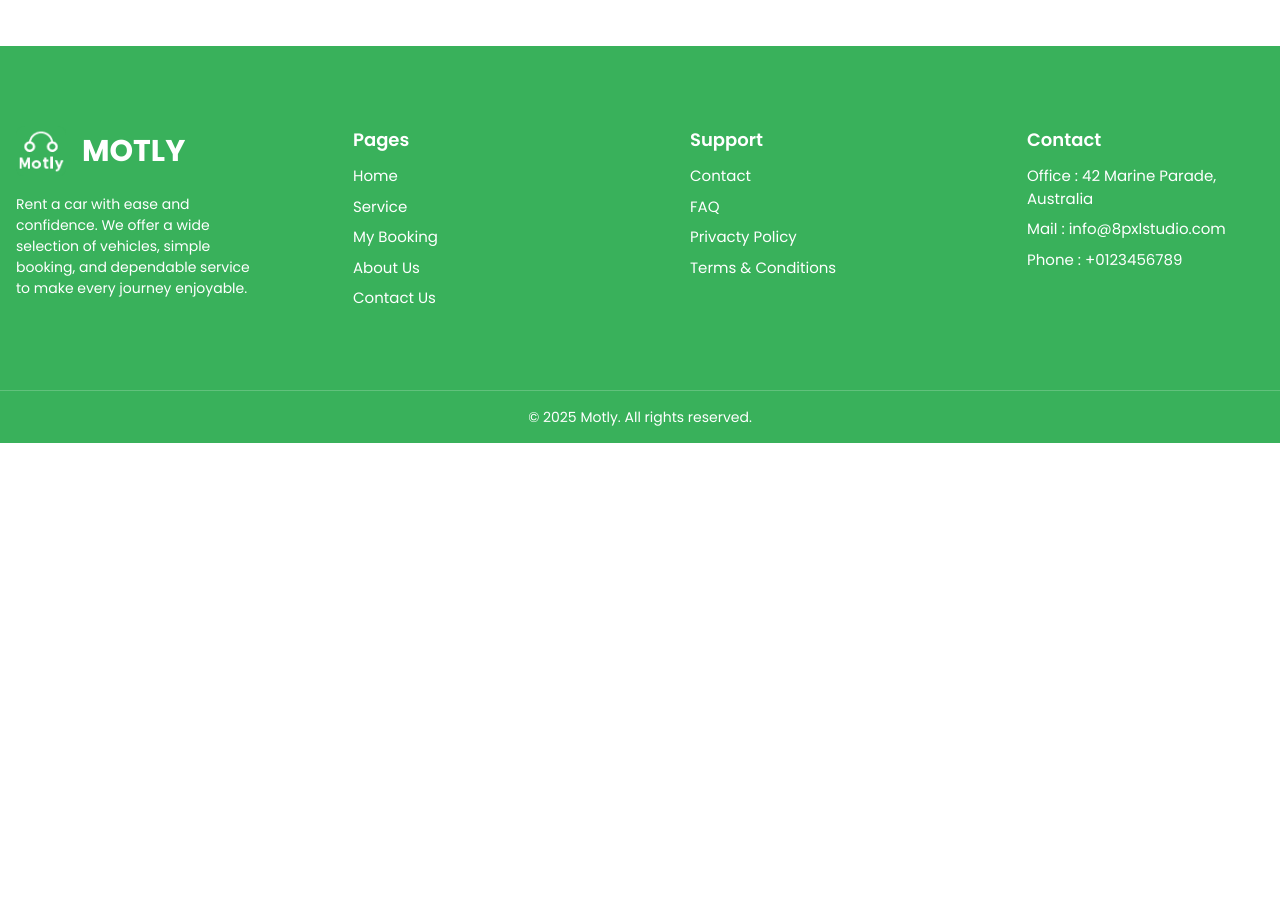
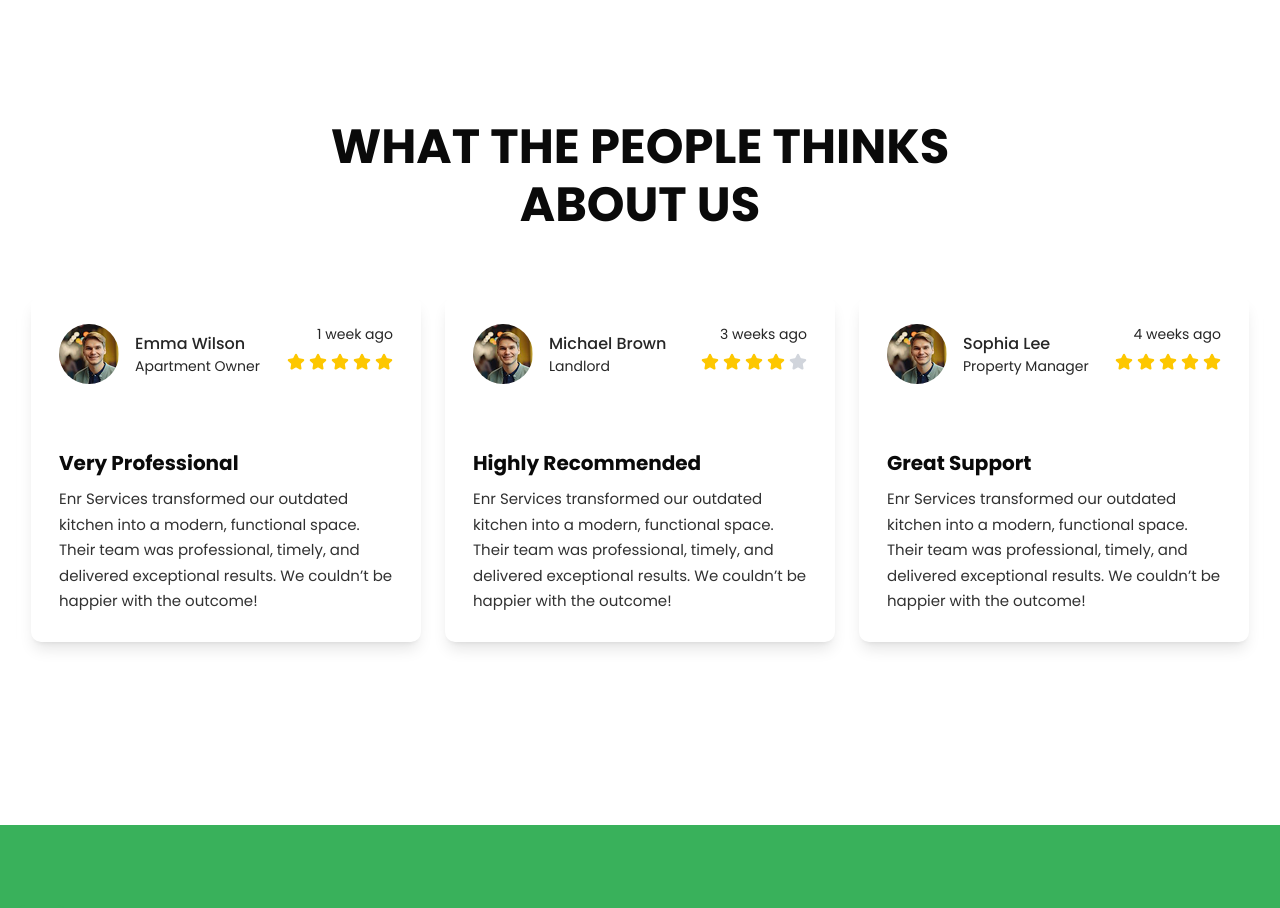
Before and after one commit to mijanConnect/motly-car-rental-website-mahsundic, a Next.js app: page /car-details in a window 1280 px wide. Shown: the part 2207-3115 px from the top of the page. Before the commit the page ends 2650 px from the top, so only its background shows below. Built offline with nearby package versions, Linux system fonts and the light colour scheme.

Commit message:
Carausel added

```diff
--- a/app/(public)/car-details/page.tsx
+++ b/app/(public)/car-details/page.tsx
@@ -7,6 +7,7 @@ import DetailsCars from "@/app/components/car-details/DetailsCars";
 import PopularTab from "@/app/components/car-details/PopularTab";
 import FilterPanel from "@/app/components/car-details/SideFilter";
 import SideSearch from "@/app/components/car-details/SideSearch";
+import Feedback from "@/app/components/car-details/Feedback";
 
 const sidebarAnimationStyles = `
   @keyframes slideInFromLeft {
@@ -111,6 +112,7 @@ export default function Page() {
           </div>
         </div>
       </div>
+      <Feedback />
     </>
   );
 }
--- /dev/null
+++ b/app/components/car-details/Feedback.tsx
@@ -0,0 +1,183 @@
+"use client";
+
+import { Star } from "lucide-react";
+import Image from "next/image";
+import { Swiper, SwiperSlide } from "swiper/react";
+import { Navigation, Pagination, Autoplay } from "swiper/modules";
+import "swiper/css";
+import "swiper/css/navigation";
+import "swiper/css/pagination";
+
+const reviews = [
+  {
+    id: 1,
+    name: "John Doe",
+    role: "Homeowner",
+    time: "2 weeks ago",
+    title: "Smooth Process",
+    rating: 5,
+    image: "/assets/feedback/people.png",
+    message:
+      "Enr Services transformed our outdated kitchen into a modern, functional space. Their team was professional, timely, and delivered exceptional results. We couldn’t be happier with the outcome!",
+  },
+  {
+    id: 2,
+    name: "Emma Wilson",
+    role: "Apartment Owner",
+    time: "1 week ago",
+    title: "Very Professional",
+    rating: 5,
+    image: "/assets/feedback/people.png",
+    message:
+      "Enr Services transformed our outdated kitchen into a modern, functional space. Their team was professional, timely, and delivered exceptional results. We couldn’t be happier with the outcome!",
+  },
+  {
+    id: 3,
+    name: "Michael Brown",
+    role: "Landlord",
+    time: "3 weeks ago",
+    title: "Highly Recommended",
+    rating: 4,
+    image: "/assets/feedback/people.png",
+    message:
+      "Enr Services transformed our outdated kitchen into a modern, functional space. Their team was professional, timely, and delivered exceptional results. We couldn’t be happier with the outcome!",
+  },
+  {
+    id: 4,
+    name: "Sophia Lee",
+    role: "Property Manager",
+    time: "4 weeks ago",
+    title: "Great Support",
+    rating: 5,
+    image: "/assets/feedback/people.png",
+    message:
+      "Enr Services transformed our outdated kitchen into a modern, functional space. Their team was professional, timely, and delivered exceptional results. We couldn’t be happier with the outcome!",
+  },
+  {
+    id: 5,
+    name: "Daniel Smith",
+    role: "Homeowner",
+    time: "1 month ago",
+    title: "Quality Work",
+    rating: 4,
+    image: "/assets/feedback/people.png",
+    message:
+      "Enr Services transformed our outdated kitchen into a modern, functional space. Their team was professional, timely, and delivered exceptional results. We couldn’t be happier with the outcome!",
+  },
+  {
+    id: 6,
+    name: "Olivia Martin",
+    role: "Flat Owner",
+    time: "2 months ago",
+    title: "On Time Delivery",
+    rating: 5,
+    image: "/assets/feedback/people.png",
+    message:
+      "Enr Services transformed our outdated kitchen into a modern, functional space. Their team was professional, timely, and delivered exceptional results. We couldn’t be happier with the outcome!",
+  },
+  {
+    id: 7,
+    name: "James Taylor",
+    role: "Villa Owner",
+    time: "2 months ago",
+    title: "Excellent Experience",
+    rating: 5,
+    image: "/assets/feedback/people.png",
+    message:
+      "Enr Services transformed our outdated kitchen into a modern, functional space. Their team was professional, timely, and delivered exceptional results. We couldn’t be happier with the outcome!",
+  },
+];
+
+export default function Feedback() {
+  return (
+    <div className="my-30">
+      <h2 className="text-[48px] font-bold text-center uppercase leading-[1.2]">
+        What the People Thinks
+        <br />
+        About Us
+      </h2>
+
+      <div className="relative mt-12">
+        <Swiper
+          modules={[Navigation, Pagination, Autoplay]}
+          navigation={{
+            nextEl: ".swiper-button-next",
+            prevEl: ".swiper-button-prev",
+          }}
+          //   pagination={{ clickable: true }}
+          autoplay={{
+            delay: 3000,
+            disableOnInteraction: false,
+          }}
+          slidesPerView={1}
+          spaceBetween={24}
+          breakpoints={{
+            640: {
+              slidesPerView: 2,
+              spaceBetween: 24,
+            },
+            1024: {
+              slidesPerView: 3,
+              spaceBetween: 24,
+            },
+          }}
+          className="feedback-swiper"
+        >
+          {reviews.map((review) => (
+            <SwiperSlide key={review.id}>
+              <div className="w-full rounded-lg p-7 mb-12 shadow-lg flex flex-col justify-between bg-white">
+                <div className="flex justify-between items-start gap-2">
+                  <div className="flex items-center gap-4">
+                    <Image
+                      src={review.image}
+                      alt={review.name}
+                      width={60}
+                      height={60}
+                      className="rounded-full"
+                    />
+                    <div>
+                      <h2 className="text-[16px] font-medium text-primaryText">
+                        {review.name}
+                      </h2>
+                      <p className="text-[14px] text-primaryText">
+                        {review.role}
+                      </p>
+                    </div>
+                  </div>
+
+                  <div className="flex flex-col items-end gap-2">
+                    <p className="text-[14px] text-primaryText">
+                      {review.time}
+                    </p>
+                    <div className="flex gap-1">
+                      {[...Array(5)].map((_, i) => (
+                        <Star
+                          key={i}
+                          className={`h-4.5 w-4.5 ${
+                            i < review.rating
+                              ? "fill-yellow-400 text-yellow-400"
+                              : "fill-gray-300 text-gray-300"
+                          }`}
+                        />
+                      ))}
+                    </div>
+                  </div>
+                </div>
+
+                <div className="mt-16">
+                  <h3 className="text-[20px] font-bold">{review.title}</h3>
+                  <p className="text-[15px] text-primaryParagraph leading-[1.7] mt-2">
+                    {review.message}
+                  </p>
+                </div>
+              </div>
+            </SwiperSlide>
+          ))}
+        </Swiper>
+
+        {/* <button className="swiper-button-prev absolute left-0 top-1/2 -translate-y-1/2 p-3 rounded-full shadow bg-white z-10"></button>
+        <button className="swiper-button-next absolute right-0 top-1/2 -translate-y-1/2 p-3 rounded-full shadow bg-white z-10"></button> */}
+      </div>
+    </div>
+  );
+}
--- a/app/globals.css
+++ b/app/globals.css
@@ -146,3 +146,49 @@ body {
   -ms-overflow-style: none;
   scrollbar-width: none;
 }
+
+/* Swiper custom styles */
+.swiper-button-next::after,
+.swiper-button-prev::after {
+  content: "";
+  font-size: 0;
+}
+
+.swiper-button-next,
+.swiper-button-prev {
+  width: 44px;
+  height: 44px;
+  background-color: white;
+  border-radius: 50%;
+  box-shadow: 0 2px 8px rgba(0, 0, 0, 0.1);
+  display: flex;
+  align-items: center;
+  justify-content: center;
+  color: #262626;
+  transition: all 0.3s ease;
+}
+
+.swiper-button-next:hover,
+.swiper-button-prev:hover {
+  background-color: #39b15b;
+  color: white;
+}
+
+.swiper-button-next::after,
+.swiper-button-prev::after {
+  font-size: 20px;
+}
+
+.swiper-pagination-bullet {
+  background-color: #dbd6d6;
+  opacity: 0.7;
+}
+
+.swiper-pagination-bullet-active {
+  background-color: #39b15b;
+  opacity: 1;
+}
+
+.swiper{
+  padding: 15px !important;
+}
--- a/package.json
+++ b/package.json
@@ -29,6 +29,7 @@
     "react-dom": "19.2.1",
     "react-icons": "^5.5.0",
     "react-redux": "^9.2.0",
+    "swiper": "^12.0.3",
     "tailwind-merge": "^3.4.0"
   },
   "devDependencies": {
```
Also changed, not shown: public/assets/feedback/people.png (added), 1 other file (tests, documents, lock files or other folders).
